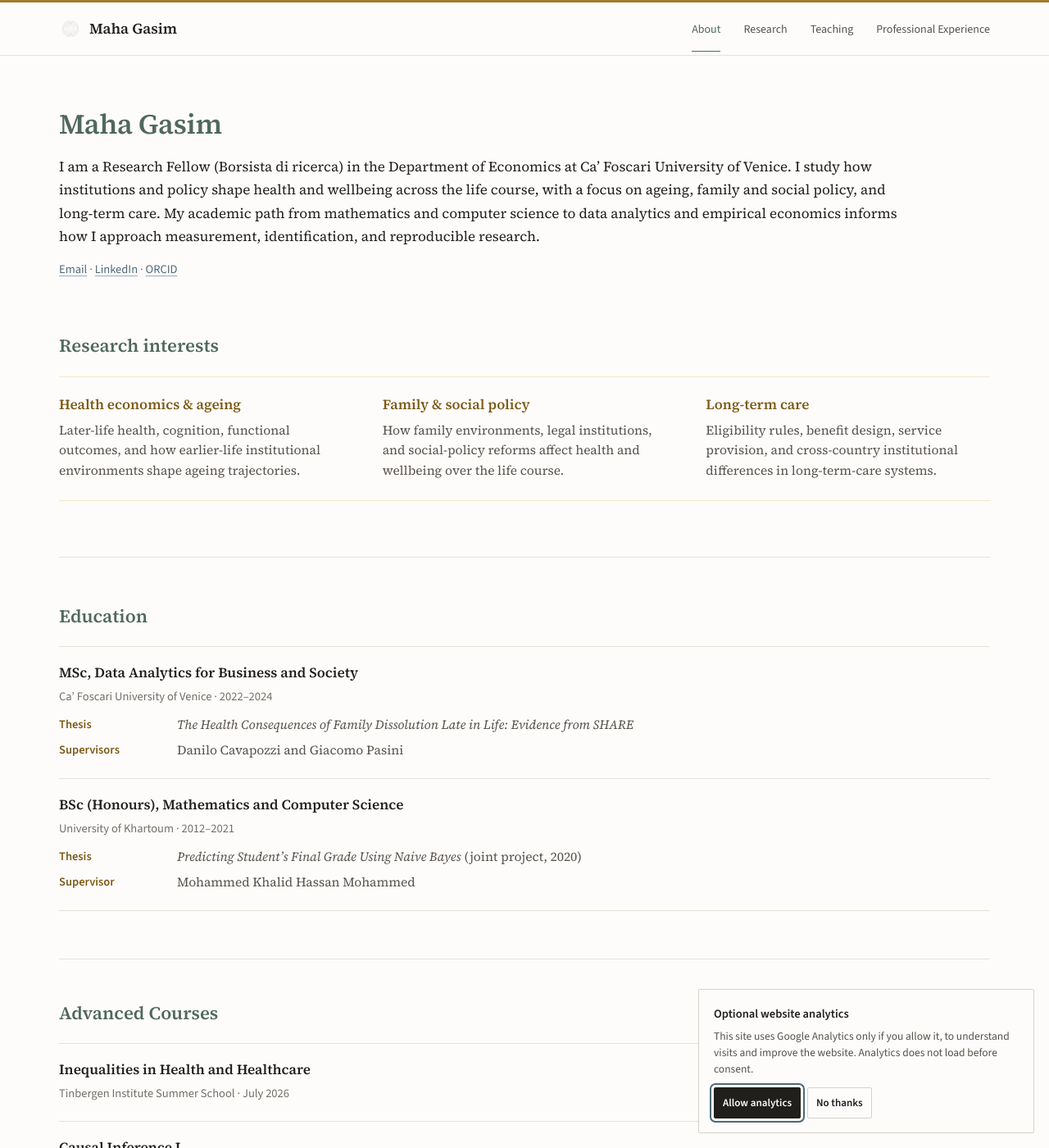
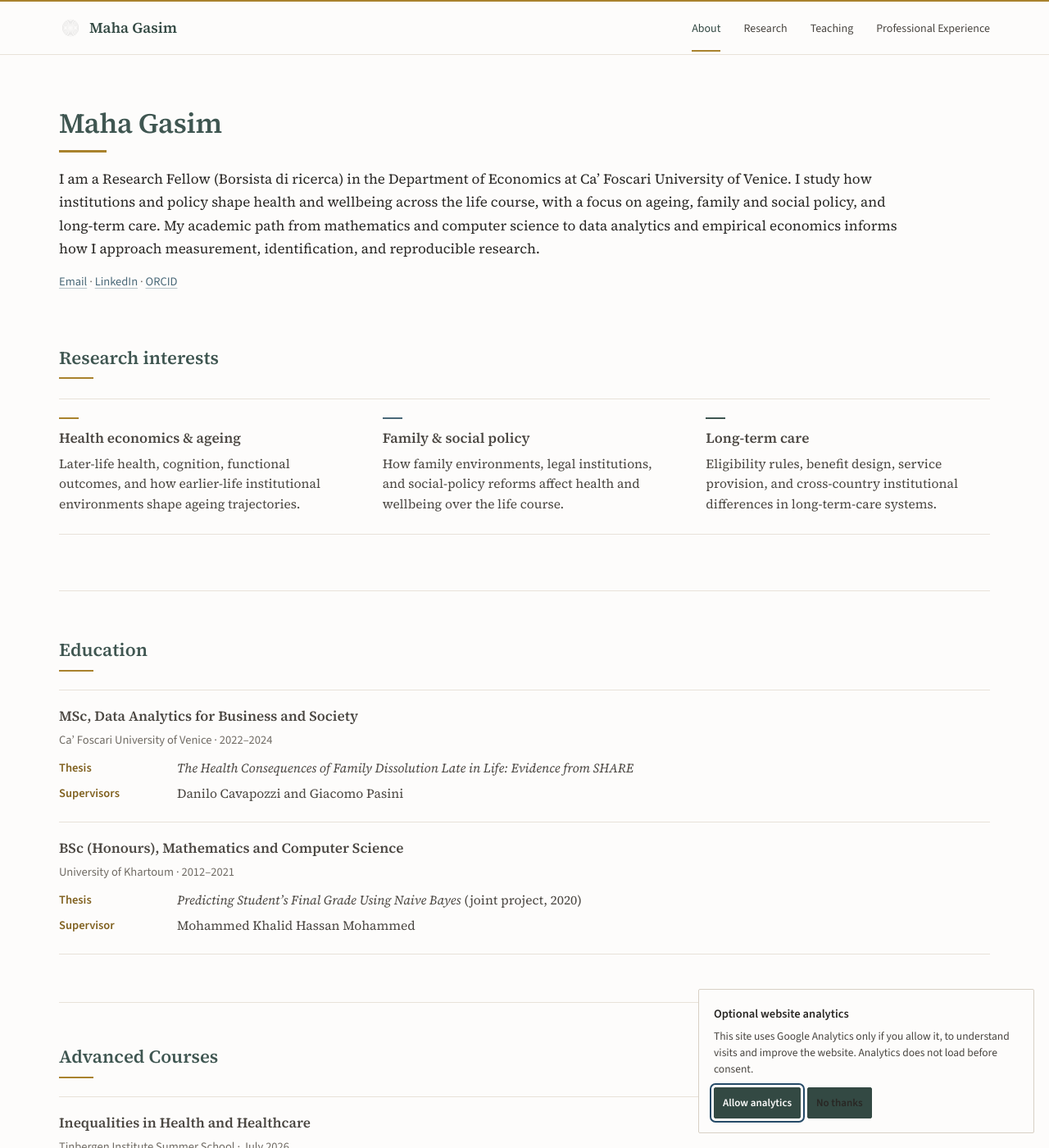
Before and after one commit to mahagasim/mahagasim.github.io, a Jekyll site: the page built from index.md, in a window 1280 px wide and 1400 px high. Shown: the whole window at 82% size. Built offline with Jekyll 4.4.1, drawn with Linux system fonts in a browser that asks for light colours.

Commit message:
Refine site into cohesive green gold academic palette

```diff
--- a/_layouts/default.html
+++ b/_layouts/default.html
@@ -18,30 +18,29 @@
   <link rel="preconnect" href="https://fonts.googleapis.com">
   <link rel="preconnect" href="https://fonts.gstatic.com" crossorigin>
   <link href="https://fonts.googleapis.com/css2?family=Source+Sans+3:wght@400;600&family=Source+Serif+4:ital,opsz,wght@0,8..60,400;0,8..60,600;1,8..60,400&display=swap" rel="stylesheet">
-  <link rel="stylesheet" href="{{ '/assets/css/style.css' | relative_url }}?v=20260826-1208">
+  <link rel="stylesheet" href="{{ '/assets/css/style.css' | relative_url }}?v=20260827-1054">
   <style>
     :root {
       --page: #FDFCFB;
-      --ink: #211F1C;
-      --muted: #746E67;
-      --muted-dark: #58524C;
-      --rule: #E7E1D9;
-      --rule-strong: #D9D1C7;
+      --ink: #292724;
+      --muted: #706B64;
+      --muted-dark: #4A4641;
+      --rule: #E8E2D9;
+      --rule-strong: #D8D0C5;
 
-      --gold: #A27A2B;
-      --gold-dark: #7C5A16;
-      --gold-soft: #F3E8C8;
-      --gold-wash: #F8F2E3;
+      --heading: #3F5651;
+      --heading-deep: #334943;
+      --gold: #A9822D;
+      --gold-dark: #80611F;
+      --gold-soft: #F4EACF;
+      --gold-wash: #FBF7EC;
+      --blue: #496878;
+      --blue-hover: #355868;
+      --clay: #956F60;
 
-      --about-accent: #50685D;
-      --research-accent: #456477;
-      --teaching-accent: #8B604C;
-      --experience-accent: #6F5A6A;
-
-      --link: #4E6877;
-      --link-hover: #3E5967;
-      --clay: #8F6B5C;
-      --soft-warm: #F7F1EB;
+      --soft-sage: #F5F7F4;
+      --soft-blue: #F5F7F8;
+      --soft-warm: #FAF6EE;
     }
 
     html,
@@ -56,11 +55,17 @@
     }
 
     code {
-      background: #F3EFE9;
+      background: #F4F1EC;
     }
 
+    /* A thin gold thread gives the whole site one visual signature. */
     .site-header {
-      border-top: 3px solid var(--gold);
+      border-top: 2px solid var(--gold);
+      background: rgba(253, 252, 251, 0.96);
+    }
+
+    .brand {
+      color: var(--heading-deep);
     }
 
     .site-nav a {
@@ -68,62 +73,75 @@
     }
 
     .site-nav a:hover {
-      color: var(--link-hover);
+      color: var(--heading);
       border-bottom-color: var(--gold);
     }
 
-    .site-nav a:nth-child(1).active {
-      color: var(--about-accent);
-      border-bottom-color: var(--about-accent);
+    .site-nav a.active {
+      color: var(--heading-deep);
+      border-bottom: 2px solid var(--gold);
     }
 
-    .site-nav a:nth-child(2).active {
-      color: var(--research-accent);
-      border-bottom-color: var(--research-accent);
+    /* One strong hierarchy across every tab. */
+    .content > h1:first-of-type,
+    .section-heading h2,
+    .section-heading--compact h2,
+    .academic-panel h2,
+    .content > h2 {
+      color: var(--heading);
     }
 
-    .site-nav a:nth-child(3).active {
-      color: var(--teaching-accent);
-      border-bottom-color: var(--teaching-accent);
+    /* Small gold strokes, rather than gold text, carry the decorative energy. */
+    .section-heading h2::after,
+    .section-heading--compact h2::after,
+    .academic-panel h2::after,
+    .content > h2::after {
+      content: "";
+      display: block;
+      width: 42px;
+      height: 2px;
+      margin-top: 10px;
+      background: var(--gold);
     }
 
-    .site-nav a:nth-child(4).active {
-      color: var(--experience-accent);
-      border-bottom-color: var(--experience-accent);
+    .content > h1:first-of-type::after {
+      content: "";
+      display: block;
+      width: 58px;
+      height: 3px;
+      margin-top: 13px;
+      background: var(--gold);
     }
 
-    /* Main page and section titles: distinct by tab. */
-    .content--about > h1:first-of-type,
-    .content--about .section-heading h2,
-    .content--about .section-heading--compact h2,
-    .content--about .academic-panel h2 {
-      color: var(--about-accent);
+    /* Subtitles stay calm and readable. */
+    .interest-item h3,
+    .entry h3,
+    .paper-entry h3,
+    .feature-entry h3,
+    .compact-entry h3 {
+      color: var(--muted-dark);
     }
 
-    .content--research > h1:first-of-type,
-    .content--research > h2 {
-      color: var(--research-accent);
+    /* Research-interest columns get tiny accent marks, not competing title colours. */
+    .interest-item {
+      position: relative;
     }
 
-    .content--teaching > h1:first-of-type,
-    .content--teaching > h2 {
-      color: var(--teaching-accent);
+    .interest-item::before {
+      content: "";
+      display: block;
+      width: 24px;
+      height: 2px;
+      margin-bottom: 12px;
+      background: var(--gold);
     }
 
-    .content--professional-experience > h1:first-of-type,
-    .content--professional-experience > h2 {
-      color: var(--experience-accent);
+    .interest-item:nth-child(2)::before {
+      background: var(--blue);
     }
 
-    /* Keep subtitles and entry headings in the existing palette. */
-    .interest-item h3 {
-      color: var(--gold-dark);
-    }
-
-    .entry h3,
-    .paper-entry h3,
-    .feature-entry h3 {
-      color: var(--link);
+    .interest-item:nth-child(3)::before {
+      background: var(--heading);
     }
 
     .compact-detail span,
@@ -132,9 +150,27 @@
       color: var(--gold-dark);
     }
 
+    a,
     .entry-meta a,
-    .contact-line a {
-      color: var(--link);
+    .contact-line a,
+    .footer-links a {
+      color: var(--blue);
+      text-decoration-color: rgba(73, 104, 120, 0.38);
+    }
+
+    a:hover,
+    .entry-meta a:hover,
+    .contact-line a:hover,
+    .footer-links a:hover {
+      color: var(--blue-hover);
+    }
+
+    .entry-meta,
+    .meta-line,
+    .project-meta,
+    .contact-line,
+    .languages-line {
+      color: var(--muted);
     }
 
     .icon-story__lead {
@@ -147,8 +183,8 @@
 
     .interest-grid,
     .interest-grid--three {
-      border-top-color: var(--gold-soft);
-      border-bottom-color: var(--gold-soft);
+      border-top-color: var(--rule);
+      border-bottom-color: var(--rule);
     }
 
     .compact-entry,
@@ -159,17 +195,56 @@
       border-color: var(--rule);
     }
 
+    /* Give the current paper a quiet journal-like emphasis. */
+    .content--research .feature-entry {
+      border-left: 3px solid var(--gold);
+      padding-left: 22px;
+    }
+
+    .content--research .feature-entry h3 {
+      color: var(--heading-deep);
+    }
+
+    /* A warm ending, still much brighter than the previous footer. */
     .site-footer {
       background: var(--gold-wash);
       border-top-color: var(--gold-soft);
     }
 
     .footer-identity strong {
-      color: var(--gold-dark);
+      color: var(--heading-deep);
     }
 
-    .footer-links a {
-      color: var(--link);
+    .analytics-consent {
+      background: var(--page);
+      border-color: var(--rule-strong);
+    }
+
+    .analytics-consent__button {
+      background: var(--heading-deep);
+      border-color: var(--heading-deep);
+    }
+
+    .analytics-consent__button:hover {
+      background: var(--gold-dark);
+      border-color: var(--gold-dark);
+    }
+
+    @media (max-width: 560px) {
+      .section-heading h2::after,
+      .section-heading--compact h2::after,
+      .academic-panel h2::after,
+      .content > h2::after {
+        width: 34px;
+      }
+
+      .content > h1:first-of-type::after {
+        width: 46px;
+      }
+
+      .content--research .feature-entry {
+        padding-left: 16px;
+      }
     }
   </style>
 </head>
```
